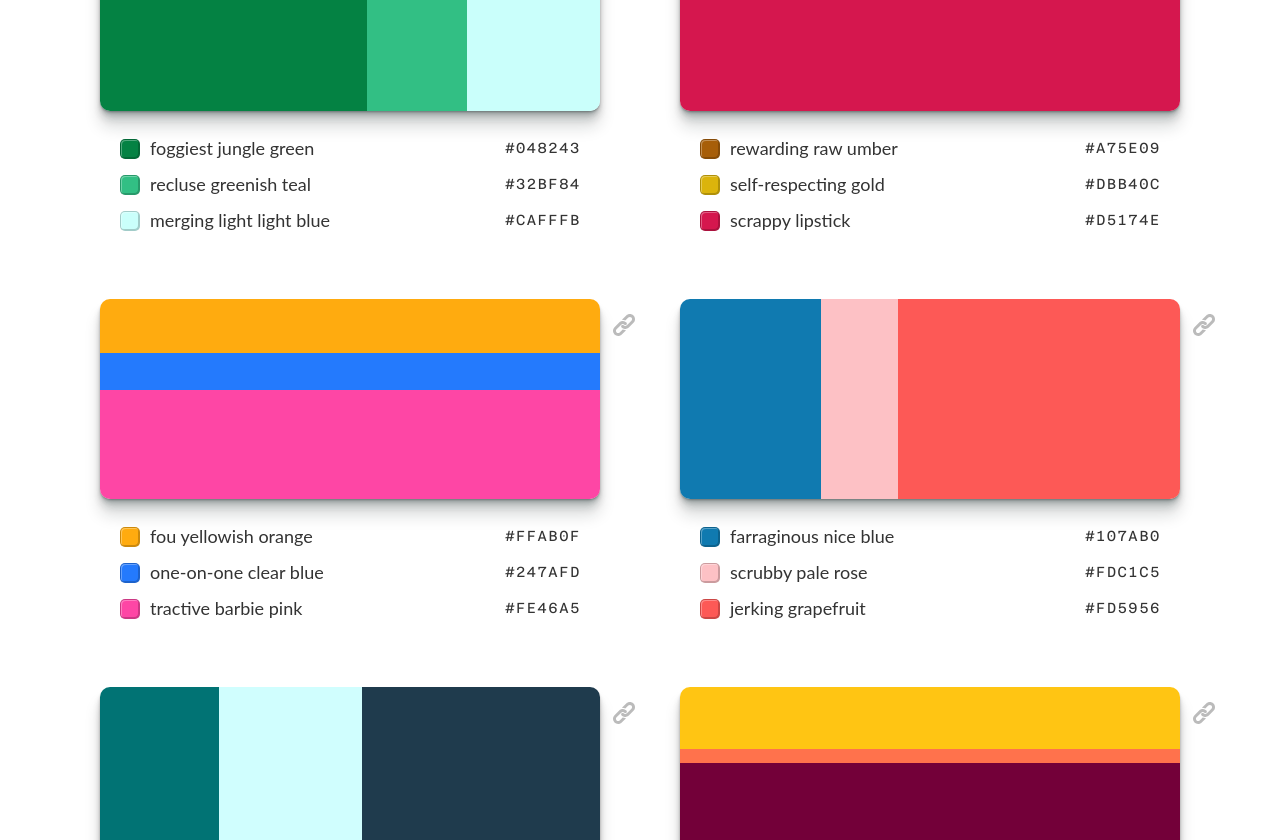
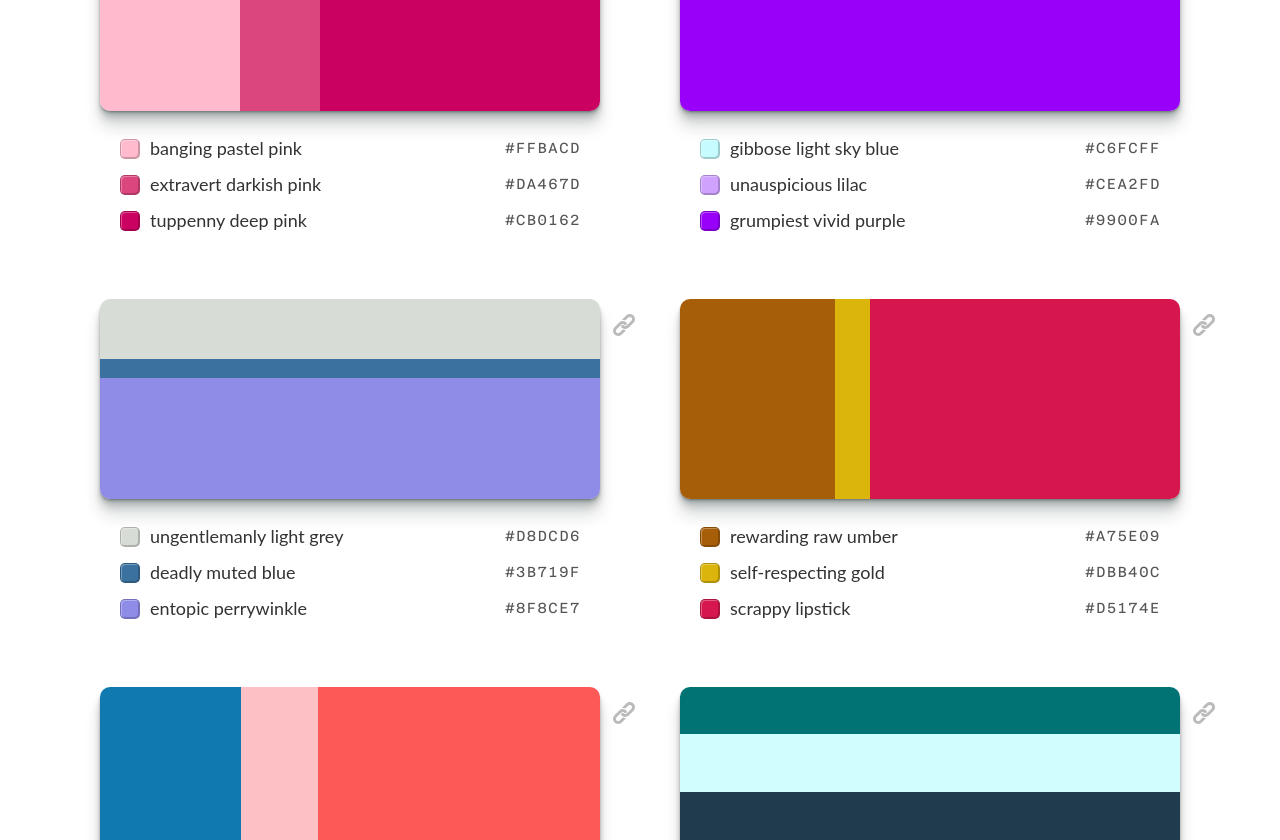
Before and after one commit to adamfuhrer/colors.lol, an Angular app: page / in a window 1280 px wide. Shown: the part 1960-2800 px from the top of the page. Built offline with nearby package versions, Linux system fonts and the light colour scheme; a web font is replaced by a local one.

Commit message:
update og:image, other minor style and text changes

```diff
--- a/src/app/components/about/about.component.html
+++ b/src/app/components/about/about.component.html
@@ -1,7 +1,7 @@
 <div class="content-wrapper" fadeIn>
   <h6>About</h6>
   <p>
-    Created as a fun way to discover interesting color combinations. Palettes are hand-selected from the Twitter bot:
+    Created as a fun way to discover interesting color combinations. Palettes are hand-selected from the Twitter bot
     <a href="https://twitter.com/colorschemez" target="_blank">@colorschemez</a>. The randomly generated palettes match each color with an adjective from a list of over 20,000 words.
   </p>
   <p>Created by <a href="https://adamfuhrer.com/" target="_blank">Adam Fuhrer</a>.</p>
--- a/src/app/components/homepage/homepage.component.ts
+++ b/src/app/components/homepage/homepage.component.ts
@@ -38,6 +38,34 @@ export class HomepageComponent implements OnInit {
       {
         hex: '#6d5acf',
         description: 'undiagnosed light indigo'
+      }
+    ],
+    [
+      {
+        hex: '#048243',
+        description: 'foggiest jungle green',
+      },
+      {
+        hex: '#32bf84',
+        description: 'recluse greenish teal'
+      },
+      {
+        hex: '#cafffb',
+        description: 'merging light light blue'
+      }
+    ],
+    [
+      {
+        hex: '#ffab0f',
+        description: 'fou yellowish orange',
+      },
+      {
+        hex: '#247afd',
+        description: 'one-on-one clear blue'
+      },
+      {
+        hex: '#fe46a5',
+        description: 'tractive barbie pink'
       }
     ],
     [
@@ -127,16 +155,16 @@ export class HomepageComponent implements OnInit {
     ],
     [
       {
-        hex: '#048243',
-        description: 'foggiest jungle green',
+        hex: '#d8dcd6',
+        description: 'ungentlemanly light grey',
       },
       {
-        hex: '#32bf84',
-        description: 'recluse greenish teal'
+        hex: '#3b719f',
+        description: 'deadly muted blue'
       },
       {
-        hex: '#cafffb',
-        description: 'merging light light blue'
+        hex: '#8f8ce7',
+        description: 'entopic perrywinkle'
       }
     ],
     [
@@ -151,20 +179,6 @@ export class HomepageComponent implements OnInit {
       {
         hex: '#d5174e',
         description: 'scrappy lipstick'
-      }
-    ],
-    [
-      {
-        hex: '#ffab0f',
-        description: 'fou yellowish orange',
-      },
-      {
-        hex: '#247afd',
-        description: 'one-on-one clear blue'
-      },
-      {
-        hex: '#fe46a5',
-        description: 'tractive barbie pink'
       }
     ],
     [
@@ -249,20 +263,6 @@ export class HomepageComponent implements OnInit {
       {
         hex: '#ff964f',
         description: 'ultrabasic pastel orange'
-      }
-    ],
-    [
-      {
-        hex: '#d8dcd6',
-        description: 'ungentlemanly light grey',
-      },
-      {
-        hex: '#3b719f',
-        description: 'deadly muted blue'
-      },
-      {
-        hex: '#8f8ce7',
-        description: 'entopic perrywinkle'
       }
     ],
     [
@@ -379,6 +379,20 @@ export class HomepageComponent implements OnInit {
     ],
     [
       {
+        hex: '#5d21d0',
+        description: 'gamier purple/blue',
+      },
+      {
+        hex: '#10a674',
+        description: 'unlovely bluish green'
+      },
+      {
+        hex: '#bff128',
+        description: 'imperialist yellowy green'
+      }
+    ],
+    [
+      {
         hex: '#fdc1c5',
         description: 'undescribable pale rose',
       },
@@ -407,6 +421,20 @@ export class HomepageComponent implements OnInit {
     ],
     [
       {
+        hex: '#fcc006',
+        description: 'prosimian marigold',
+      },
+      {
+        hex: '#fdab48',
+        description: 'trigonous light orange'
+      },
+      {
+        hex: '#ff7052',
+        description: 'transient orange pink'
+      }
+    ],
+    [
+      {
         hex: '#dfc5fe',
         description: 'gorgeous light lavender',
       },
@@ -419,22 +447,6 @@ export class HomepageComponent implements OnInit {
         description: 'endothermic neon blue'
       }
     ],
-
-    [
-      {
-        hex: '#fcc006',
-        description: 'prosimian marigold',
-      },
-      {
-        hex: '#fdab48',
-        description: 'trigonous light orange'
-      },
-      {
-        hex: '#ff7052',
-        description: 'transient orange pink'
-      }
-    ],
-
     [
       {
         hex: '#000000',
@@ -915,7 +927,20 @@ export class HomepageComponent implements OnInit {
         description: 'aponeurotic off blue'
       }
     ],
-
+    [
+      {
+        hex: '#b79400',
+        description: 'milk-white yellow brown',
+      },
+      {
+        hex: '#fd3c06',
+        description: 'dere red orange'
+      },
+      {
+        hex: '#985e2b',
+        description: 'multicoloured sepia'
+      }
+    ],
     [
       {
         hex: '#1fa774',
@@ -1296,6 +1321,21 @@ export class HomepageComponent implements OnInit {
         description: 'woebegone grey pink'
       }
     ],
+    [
+      {
+        hex: '#f10c45',
+        description: 'unsound pinkish red',
+      },
+      {
+        hex: '#20c073',
+        description: 'gelatinous dark mint green'
+      },
+      {
+        hex: '#7d7f7c',
+        description: 'revelational medium grey'
+      }
+    ],
+
 
     // [
     //   {
@@ -1330,7 +1370,7 @@ export class HomepageComponent implements OnInit {
         // Compare the filter color to the colours of each palette. If there is a similar match, show the color in list of filtered results
         this.palettes = this.palettes.filter(palette => {
           return palette.some(c => chroma.deltaE(c.hex, color.hex) < 20) ||
-            palette.some(c => chroma.deltaE(c.hex, chroma(color.hex).desaturate(1.4)) < 20);
+            palette.some(c => chroma.deltaE(c.hex, chroma(color.hex).desaturate(1.4)) < 18);
         });
       } else {
         this.palettes = this.unfilteredPalettes;
--- a/src/app/components/navigation/navigation.component.scss
+++ b/src/app/components/navigation/navigation.component.scss
@@ -147,6 +147,7 @@
         height: 4px;
         border-radius: 3px;
         background: linear-gradient(to right, rgb(255, 68, 68), rgb(255, 152, 60), rgb(255, 233, 56), rgb(93, 255, 58), rgb(59, 254, 255), rgb(58, 187, 255), rgb(168, 55, 255), rgb(255, 62, 250));
+        transition: background 350ms $ease 0s;
       }
 
       &.red {
--- a/src/index.html
+++ b/src/index.html
@@ -12,10 +12,11 @@
 
   <meta property="og:url" content="https://colors.lol"/>
   <meta property="og:title" content="colors.lol - Overly descriptive color palettes"/>
-  <meta property="og:description" content="A playful way to discover interesting color combinations."/>
+  <meta property="og:description" content="A fun way to discover interesting color combinations."/>
   <meta property="og:image" content="https://www.colors.lol/assets/images/colors.jpg"/>
   <meta property="og:site_name" content="colors.lol - Overly descriptive color palettes">
   <meta name="twitter:card" content="summary_large_image">
+  <meta name="keywords" content="art, color, design, palette, inspiration, colour">
 
   <script async src="https://www.googletagmanager.com/gtag/js?id=UA-43089105-5"></script>
   <script>
--- a/src/styles/_typography.scss
+++ b/src/styles/_typography.scss
@@ -26,7 +26,7 @@ h3 {
 h4 {
   font-family: $nitti;
   font-size: 1.8rem;
-  color: $oil;
+  color: #555555;
   font-weight: $regular;
 }
 
```
Also changed, not shown: src/assets/images/colors.jpg.
